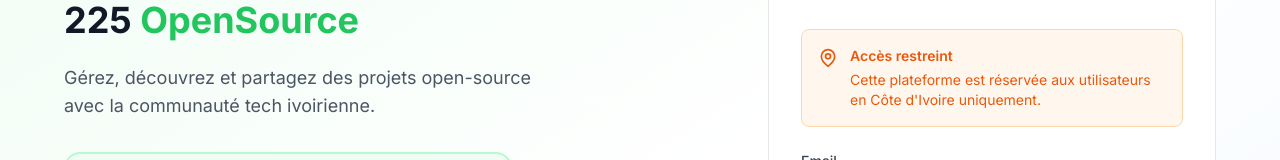
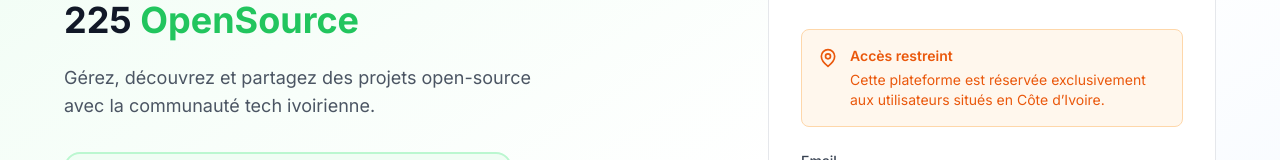
Before and after one commit to kouame09/225opensource, a React (Vite) app: page /auth in a window 1280 px wide. Shown: the part 152-312 px from the top of the page. Built offline with nearby package versions, Linux system fonts and the light colour scheme; no server answers.

Commit message:
Update du auth

```diff
--- a/src/components/auth/Login.tsx
+++ b/src/components/auth/Login.tsx
@@ -124,7 +124,7 @@ const Login = ({ onToggleMode }: LoginProps) => {
                   Accès restreint
                 </p>
                 <p className="text-orange-600 dark:text-orange-400 text-sm">
-                  Cette plateforme est réservée aux utilisateurs en Côte d'Ivoire uniquement.
+                  Cette plateforme est réservée exclusivement aux utilisateurs situés en Côte d’Ivoire.
                 </p>
               </div>
             </div>
--- a/src/components/auth/Register.tsx
+++ b/src/components/auth/Register.tsx
@@ -137,7 +137,7 @@ const Register = ({ onToggleMode }: RegisterProps) => {
                   Accès restreint
                 </p>
                 <p className="text-orange-600 dark:text-orange-400 text-sm">
-                  Cette plateforme est réservée aux utilisateurs en Côte d'Ivoire uniquement.
+                  Cette plateforme est réservée exclusivement aux utilisateurs situés en Côte d’Ivoire.
                 </p>
               </div>
             </div>
```
